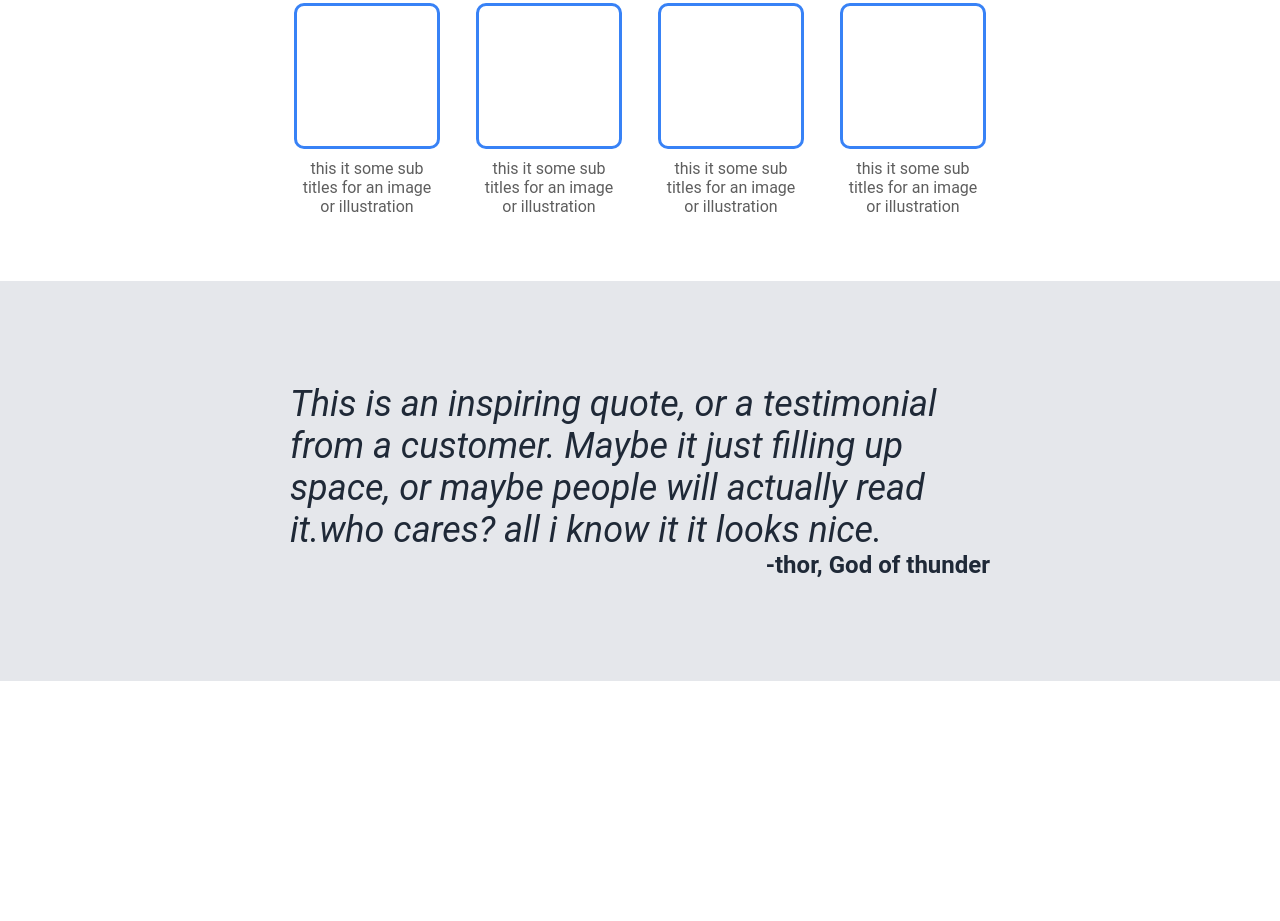
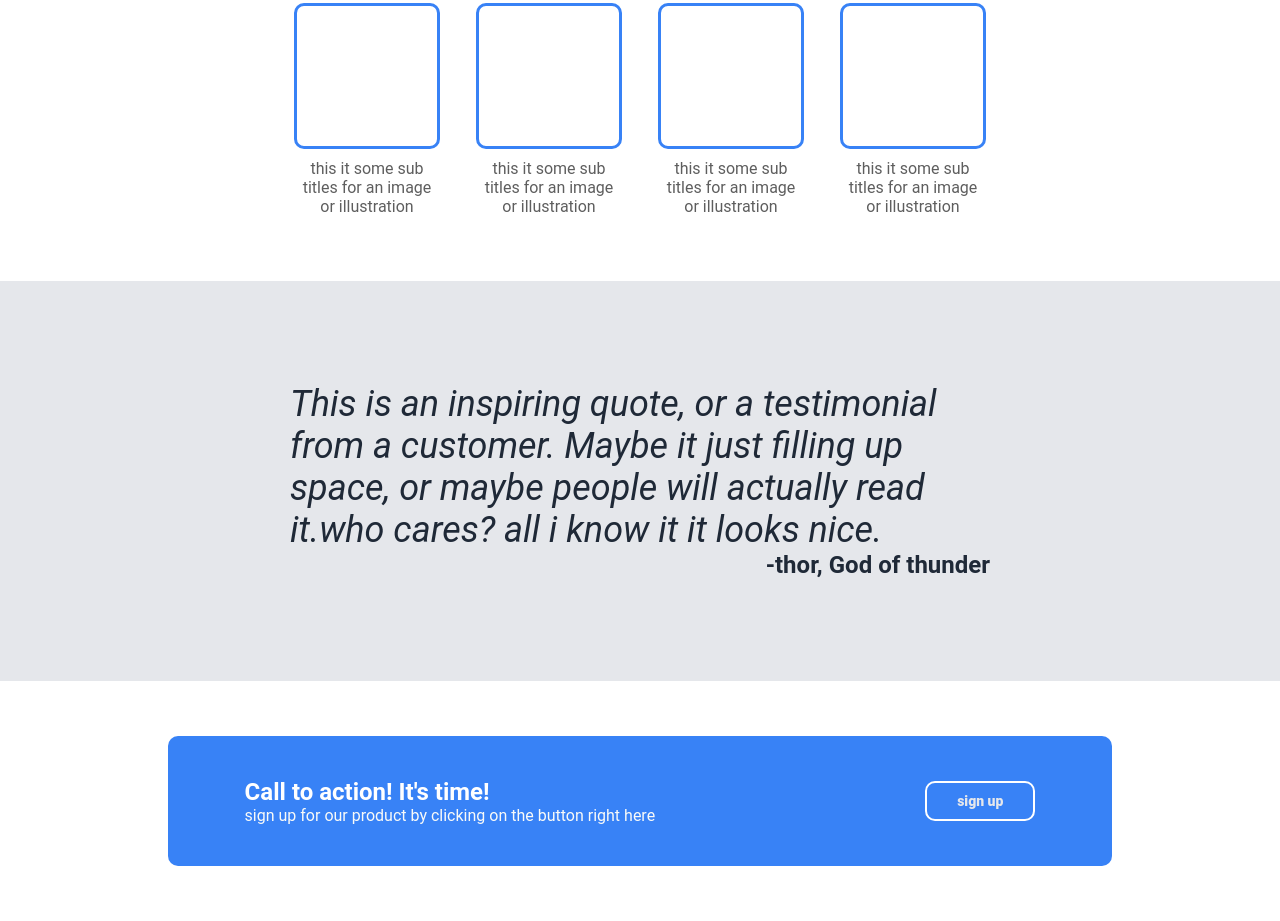
Before and after one commit to alexsiba/landing-page, a plain HTML site: page index.html in a window 1280 px wide. Shown: the part 599-1520 px from the top of the page. Before the commit the page ends 1280 px from the top, so only its background shows below. Drawn offline with Linux system fonts and the light colour scheme.

Commit message:
all the style and structure for the sign up page

```diff
--- a/index.html
+++ b/index.html
@@ -61,5 +61,14 @@
       </p>
       <h2 id="writer">-thor, God of thunder</h2>
     </section>
+    <section class="reminder">
+      <div class="container">
+        <p>
+          <span> Call to action! It's time!</span> <br />sign up for our product
+          by clicking on the button right here
+        </p>
+        <button>sign up</button>
+      </div>
+    </section>
   </body>
 </html>
--- a/style.css
+++ b/style.css
@@ -137,3 +137,38 @@
   font-style: var(--quote-font);
   font-style: italic;
 }
+
+/*-------------------reminder--------------*/
+.reminder {
+  height: 30vh;
+  display: flex;
+  justify-content: center;
+  align-items: center;
+}
+.reminder .container {
+  width: 59rem;
+  height: 130px;
+  background: #3882f6;
+  display: flex;
+  justify-content: center;
+  align-items: center;
+  gap: 270px;
+  border-radius: 10px;
+}
+.reminder .container span {
+  font-size: 24px;
+  color: #fff;
+  font-weight: 600;
+}
+.reminder .container p {
+  color: #f9faf8;
+}
+.reminder .container button {
+  padding: 10px 30px;
+  border-radius: 10px;
+  border: solid 2px white;
+  background: var(--button-color);
+  color: var(--hero-secondary-color);
+  font-size: 14px;
+  font-weight: var(--hero-weight);
+}
```
